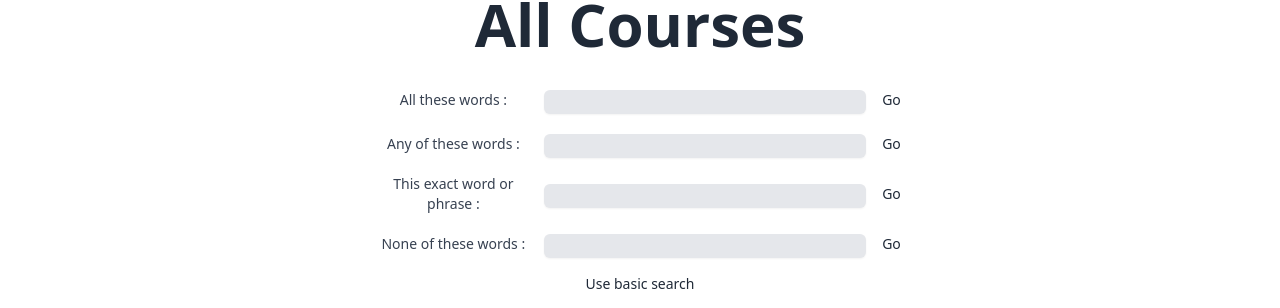
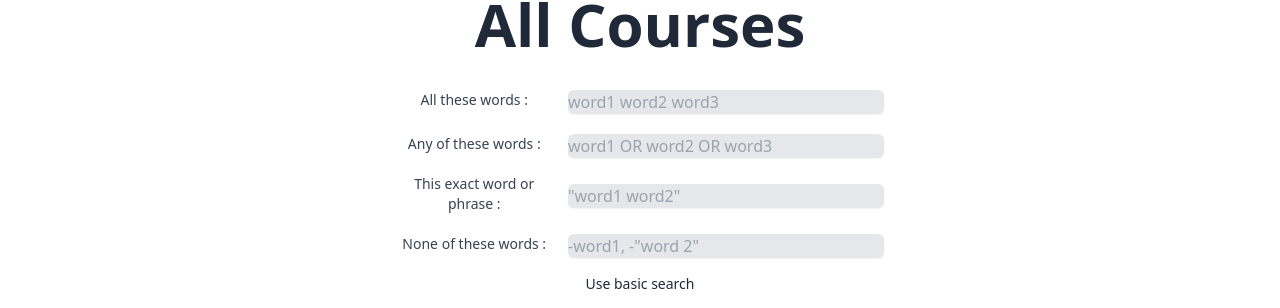
Before and after one commit to thinc-org/hacktoschool-fryingchicken, a Next.js app in the folder frontend/: page /courses in a window 1280 px wide. Shown: the part 320-628 px from the top of the page. Built offline with nearby package versions, Linux system fonts and the light colour scheme; no server answers; a web font is replaced by a local one.

Commit message:
fix(advanceSearch): fix bug when searching

```diff
--- a/frontend/components/SearchBox.tsx
+++ b/frontend/components/SearchBox.tsx
@@ -29,65 +29,104 @@ export default function SearchBox({
   const [text3, setText3] = useState('');
   const [text4, setText4] = useState('');
 
-  const handleSubmit = (e: any) => {
+  const handleSubmit = (buttonType: number) => {
     let newCourse: CourseDetailDto[] = [];
-    if (e.target.id === 'button1') {
+    if (buttonType === 1) {
       const texts = text1.split(' ');
       newCourse = data;
-      for (const text of texts) {
+      for (const text of texts)
         newCourse = newCourse.filter(
           (prop) =>
             prop.name.includes(text) ||
             prop.instructorName.includes(text) ||
             prop.description.includes(text)
         );
-      }
-    } else if (e.target.id === 'button2') {
-      const texts = text2.split(' ');
+    } else if (buttonType === 2) {
+      const texts = text2.split(' OR ');
       newCourse = data.filter((prop) => {
-        for (const text of texts) {
+        for (const text of texts)
           if (
             prop.name.includes(text) ||
             prop.instructorName.includes(text) ||
             prop.description.includes(text)
           )
             return true;
-        }
         return false;
       });
-    } else if (e.target.id === 'button3') {
-      if (text3 === '') {
-        newCourse = data;
-      } else if (text3.split(' ').length > 1) {
-        newCourse = data.filter(
-          (prop) =>
-            prop.name.includes(text3) ||
-            prop.instructorName.includes(text3) ||
-            prop.description.includes(text3)
-        );
-      } else {
-        newCourse = data.filter(
-          (prop) =>
-            prop.name.split(' ').includes(text3) ||
-            prop.instructorName.split(' ').includes(text3) ||
-            prop.description.split(' ').includes(text3)
-        );
+    } else if (buttonType === 3) {
+      if (text3 === '' || text3 === '""') newCourse = data;
+      else {
+        let text = text3;
+        text = text.slice(1, text.length - 1).trim();
+        newCourse = data.filter((prop) => {
+          for (let i = text.length - 1; i < prop.name.length; i++) {
+            if (
+              prop.name.slice(i - text.length + 1, i + 1) === text &&
+              (i === text.length - 1 || text[i - text.length] === ' ') &&
+              (i === prop.name.length - 1 || text[i + 1] === ' ')
+            )
+              return true;
+          }
+
+          for (let i = text.length - 1; i < prop.instructorName.length; i++) {
+            if (
+              prop.instructorName.slice(i - text.length + 1, i + 1) === text &&
+              (i === text.length - 1 || text[i - text.length] === ' ') &&
+              (i === prop.instructorName.length - 1 || text[i + 1] === ' ')
+            )
+              return true;
+          }
+
+          for (let i = text.length - 1; i < prop.description.length; i++) {
+            if (
+              prop.description.slice(i - text.length + 1, i + 1) === text &&
+              (i === text.length - 1 || text[i - text.length] === ' ') &&
+              (i === prop.description.length - 1 || text[i + 1] === ' ')
+            )
+              return true;
+          }
+          return false;
+        });
       }
-    } else if (e.target.id === 'button4') {
-      if (text4 === '') {
-        newCourse = data;
-      } else {
-        const texts = text4.split(' ');
+    } else if (buttonType === 4) {
+      if (text4 === '') newCourse = data;
+      else {
+        const texts = text4.split(', ');
         newCourse = data.filter((prop) => {
-          for (const text of texts) {
-            if (
-              prop.name.includes(text) ||
-              prop.instructorName.includes(text) ||
-              prop.description.includes(text)
-            )
-              return false;
+          let ok: boolean = true;
+          for (let text of texts) {
+            text = text.slice(1, text.length);
+            if (text[0] === '"') text = text.slice(1, text.length - 1);
+
+            for (let i = text.length - 1; i < prop.name.length; i++) {
+              if (
+                prop.name.slice(i - text.length + 1, i + 1) === text &&
+                (i === text.length - 1 || text[i - text.length] === ' ') &&
+                (i === prop.name.length - 1 || text[i + 1] === ' ')
+              )
+                ok = false;
+            }
+
+            for (let i = text.length - 1; i < prop.instructorName.length; i++) {
+              if (
+                prop.instructorName.slice(i - text.length + 1, i + 1) ===
+                  text &&
+                (i === text.length - 1 || text[i - text.length] === ' ') &&
+                (i === prop.instructorName.length - 1 || text[i + 1] === ' ')
+              )
+                ok = false;
+            }
+
+            for (let i = text.length - 1; i < prop.description.length; i++) {
+              if (
+                prop.description.slice(i - text.length + 1, i + 1) === text &&
+                (i === text.length - 1 || text[i - text.length] === ' ') &&
+                (i === prop.description.length - 1 || text[i + 1] === ' ')
+              )
+                ok = false;
+            }
           }
-          return true;
+          return ok;
         });
       }
     }
@@ -171,15 +210,12 @@ export default function SearchBox({
           <input
             type="text"
             className="mt-1 block w-full rounded-md border-gray-300 shadow-sm focus:border-indigo-500 focus:ring-indigo-500 bg-gray-200"
+            placeholder="word1 word2 word3"
             onChange={(e) => setText1(e.target.value)}
+            onKeyDown={(e) => {
+              if (e.key === 'Enter') handleSubmit(1);
+            }}
           />
-          <button
-            className="text-sm hover:scale-[1.05]"
-            id="button1"
-            onClick={handleSubmit}
-          >
-            Go
-          </button>
         </div>
 
         <div className="items-center relative p-2 flex flex-row gap-4">
@@ -192,15 +228,12 @@ export default function SearchBox({
           <input
             type="text"
             className="mt-1 block w-full rounded-md border-gray-300 shadow-sm focus:border-indigo-500 focus:ring-indigo-500 bg-gray-200"
+            placeholder="word1 OR word2 OR word3"
             onChange={(e) => setText2(e.target.value)}
+            onKeyDown={(e) => {
+              if (e.key === 'Enter') handleSubmit(2);
+            }}
           />
-          <button
-            className="text-sm hover:scale-[1.05]"
-            id="button2"
-            onClick={handleSubmit}
-          >
-            Go
-          </button>
         </div>
 
         <div className="items-center relative p-2 flex flex-row gap-4">
@@ -213,15 +246,12 @@ export default function SearchBox({
           <input
             type="text"
             className="mt-1 block w-full rounded-md border-gray-300 shadow-sm focus:border-indigo-500 focus:ring-indigo-500 bg-gray-200"
+            placeholder='"word1 word2"'
             onChange={(e) => setText3(e.target.value)}
+            onKeyDown={(e) => {
+              if (e.key === 'Enter') handleSubmit(3);
+            }}
           />
-          <button
-            className="text-sm hover:scale-[1.05]"
-            id="button3"
-            onClick={handleSubmit}
-          >
-            Go
-          </button>
         </div>
 
         <div className="items-center relative p-2 flex flex-row gap-4">
@@ -234,15 +264,12 @@ export default function SearchBox({
           <input
             type="text"
             className="mt-1 block w-full rounded-md border-gray-300 shadow-sm focus:border-indigo-500 focus:ring-indigo-500 bg-gray-200"
+            placeholder='-word1, -"word 2"'
             onChange={(e) => setText4(e.target.value)}
+            onKeyDown={(e) => {
+              if (e.key === 'Enter') handleSubmit(4);
+            }}
           />
-          <button
-            className="text-sm hover:scale-[1.05]"
-            id="button4"
-            onClick={handleSubmit}
-          >
-            Go
-          </button>
         </div>
 
         <div className="p-2">
```
